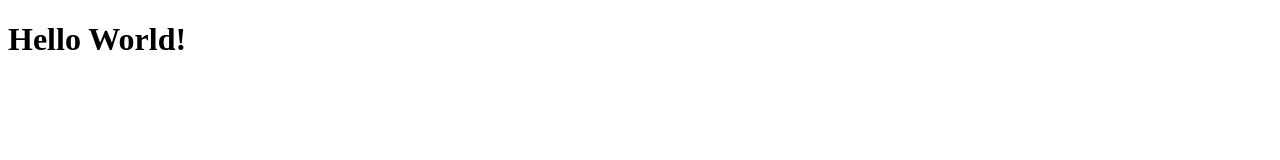
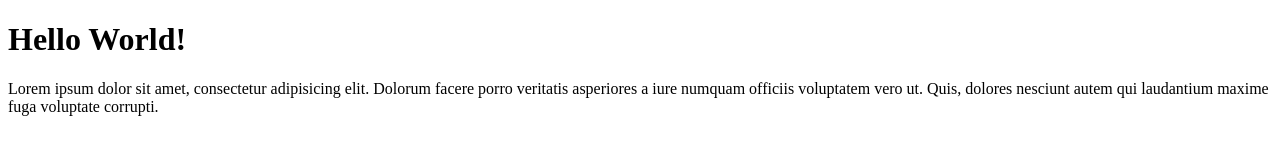
Before and after one commit to Fidelis17/wps-git-test, a plain HTML site: page index.html in a window 1280 px wide. Drawn offline with Linux system fonts and the light colour scheme.

Commit message:
menambahkan paragraf

```diff
--- a/index.html
+++ b/index.html
@@ -8,5 +8,6 @@
   </head>
   <body>
     <h1>Hello World!</h1>
+    <p>Lorem ipsum dolor sit amet, consectetur adipisicing elit. Dolorum facere porro veritatis asperiores a iure numquam officiis voluptatem vero ut. Quis, dolores nesciunt autem qui laudantium maxime fuga voluptate corrupti.</p>
   </body>
 </html>
```
